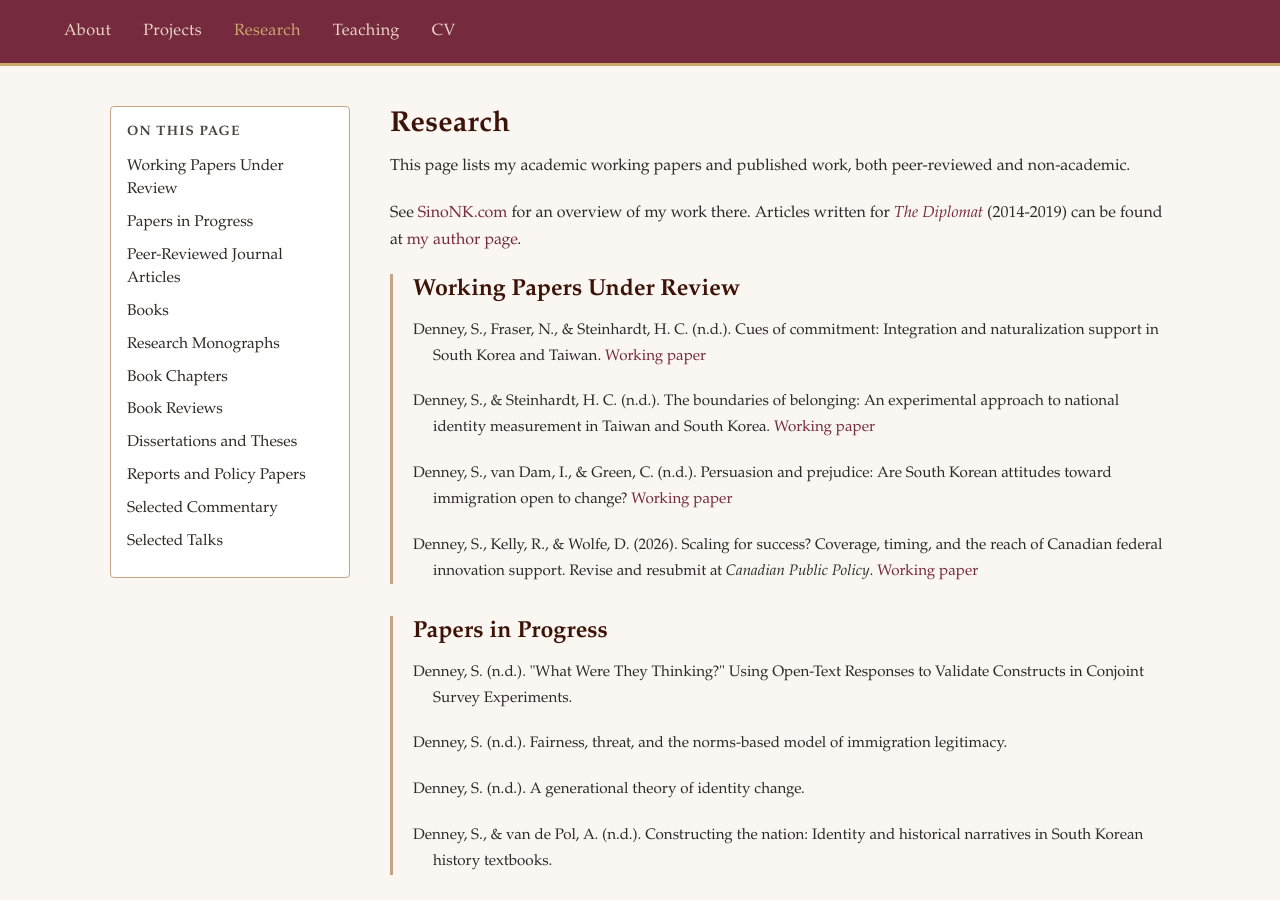
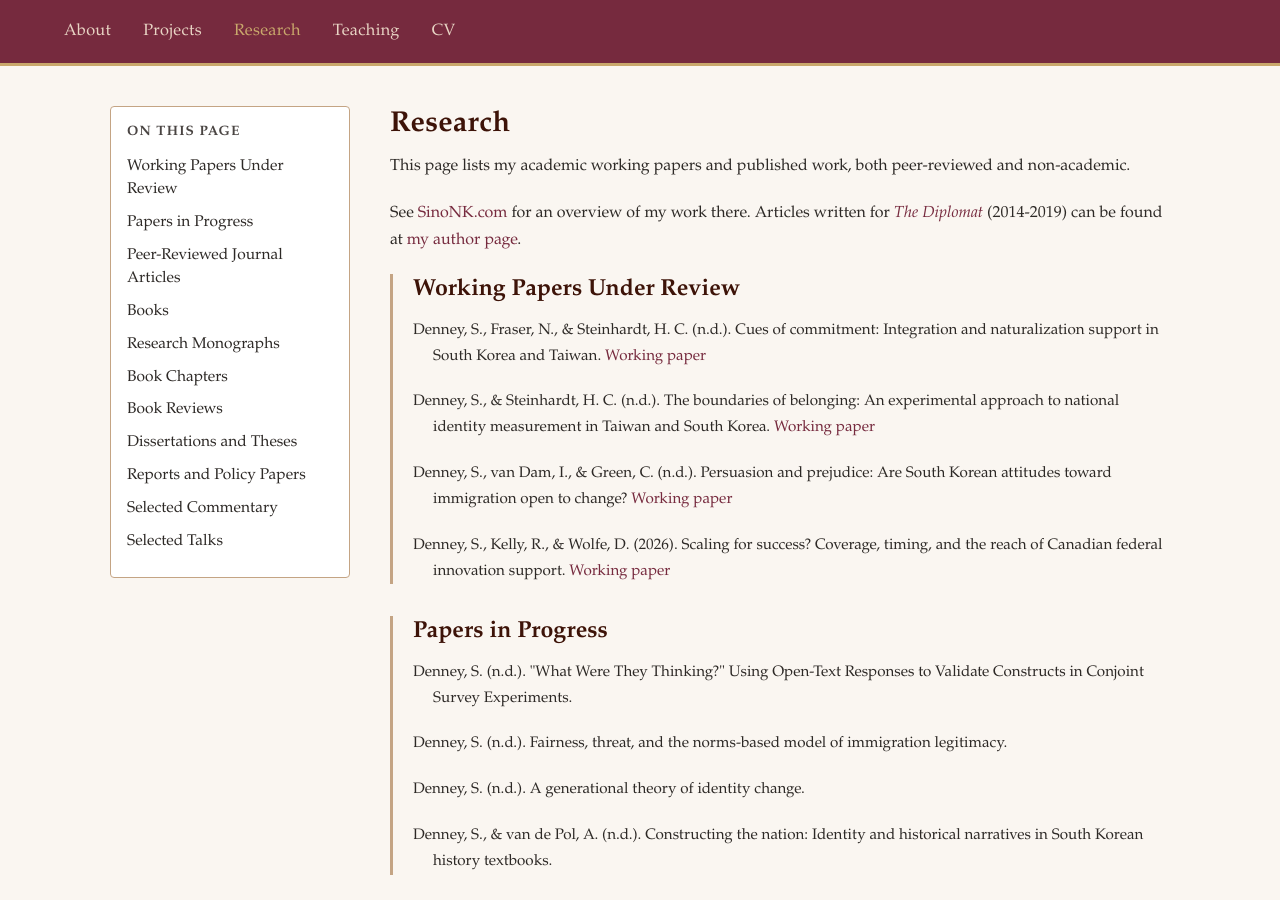
Before and after one commit to scdenney/scdenney, a Jekyll site: the page built from research.md, in a window 1280 px wide and 900 px high. Built offline with Jekyll 4.4.1, drawn with Linux system fonts in a browser that asks for light colours.

Commit message:
Drop journal/status wording from BIGS entry
Restore this repo's own conventions: "[Under review]" in projects.md and
the CV, no status line in research.md.

Claude-Session: https://claude.ai/code/session_01XoWfhaHe31gqcy6xm494Bm

```diff
--- a/research.md
+++ b/research.md
@@ -50,7 +50,7 @@ Denney, S., van Dam, I., & Green, C. (n.d.). Persuasion and prejudice: Are South
 </p>
 
 <p class="publication-item">
-Denney, S., Kelly, R., & Wolfe, D. (2026). Scaling for success? Coverage, timing, and the reach of Canadian federal innovation support. Revise and resubmit at <em>Canadian Public Policy</em>. <a href="https://github.com/scdenney/bigs-scaleups/blob/main/manuscripts/scaling-for-success.pdf" target="_blank">Working paper</a>
+Denney, S., Kelly, R., & Wolfe, D. (2026). Scaling for success? Coverage, timing, and the reach of Canadian federal innovation support. <a href="https://github.com/scdenney/bigs-scaleups/blob/main/manuscripts/scaling-for-success.pdf" target="_blank">Working paper</a>
 </p>
 </div>
 
```
Also changed, not shown: projects.md (+1 -1 lines), 1 other file.
